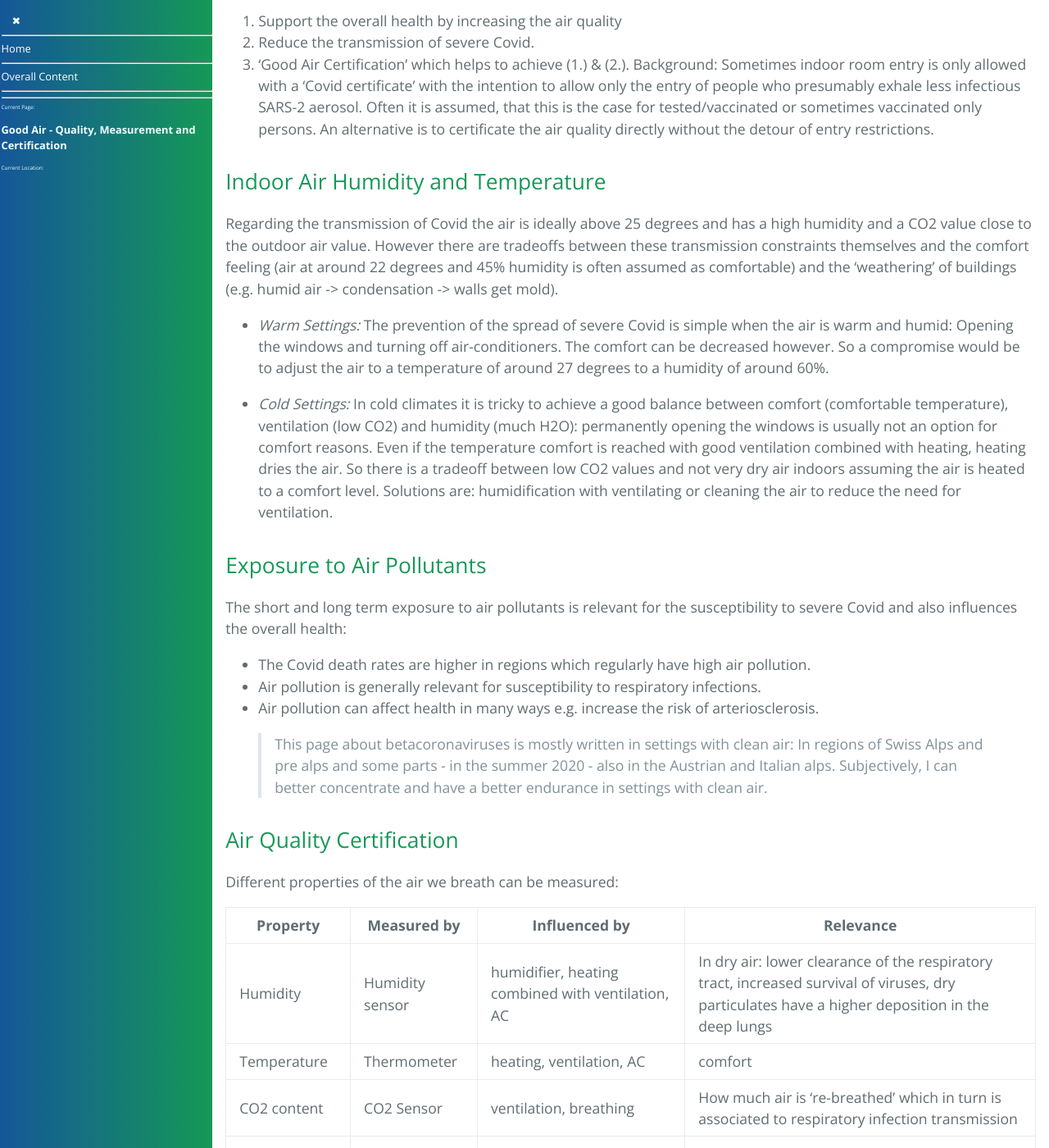
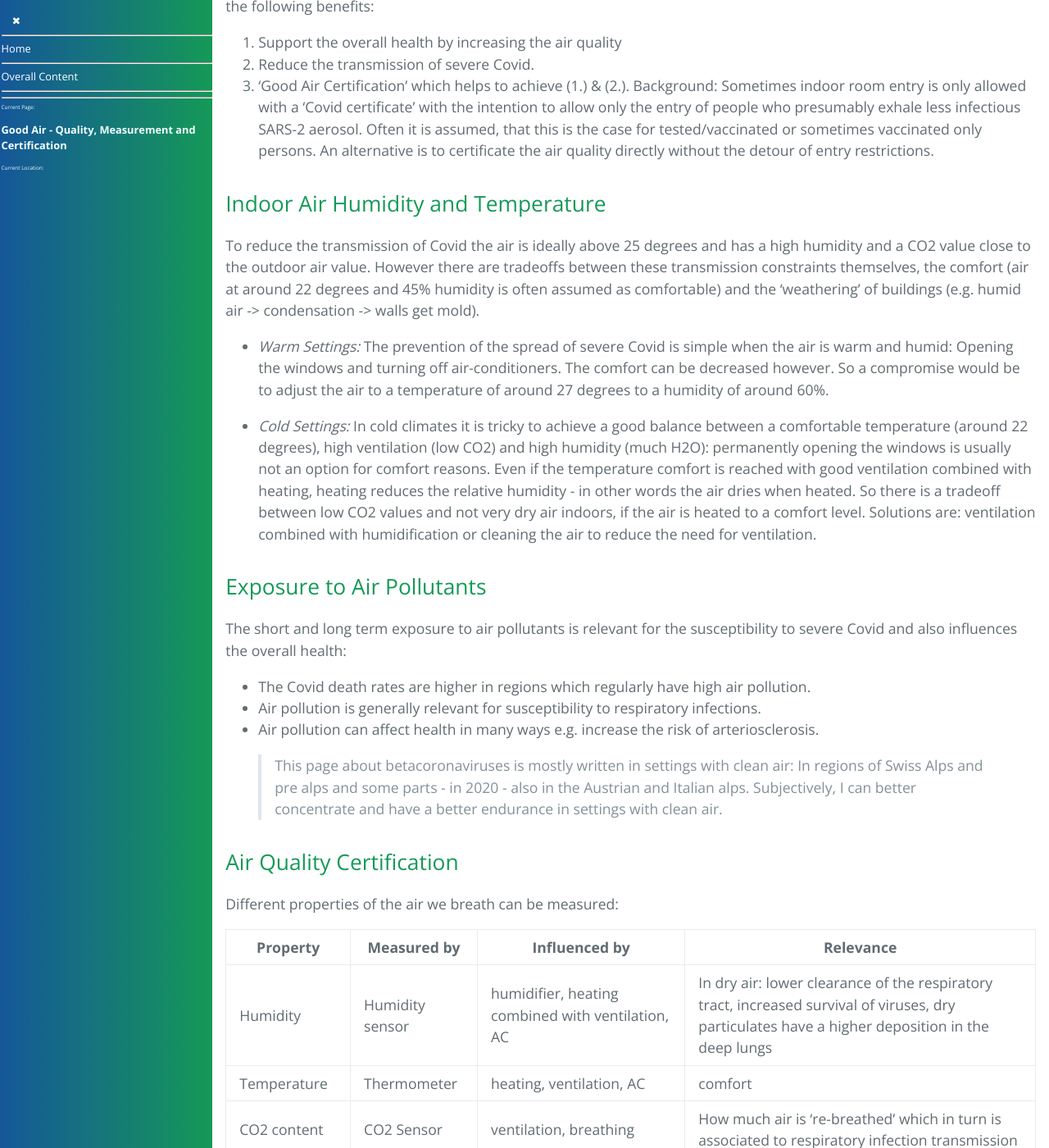
Before and after one commit to forestgrape/coronavirus, a Jekyll site: the page built from 7_social/good_air.md, in a window 1280 px wide and 1400 px high, scrolled down 738 px. Shown: the whole window at 82% size. Built offline with Jekyll 4.4.1, drawn with Linux system fonts in a browser that asks for light colours; our own code applies the rules of GitHub Pages for plain Markdown files; some of the changed text lies outside the part shown.

Commit message:
formulations

```diff
--- a/7_social/good_air.md
+++ b/7_social/good_air.md
@@ -1,6 +1,6 @@
 # Good Air - Quality, Measurement and Certification
 
-> brainstorming chapter - ideas put here at pre-alpha stage.
+> Explorative chapter. Brainstorming ideas how to provide and ensure good air. The associated health benefits including reduced Covid spread are sketched.
 
 * [Introduction](#introduction)
 * [Indoor Air Humidity and Temperature](#indoor-air-humidity-and-temperature)
@@ -25,11 +25,11 @@ In this chapter methods to supervise the air quality and tools to achieve good a
 3. 'Good Air Certification' which helps to achieve (1.) & (2.). Background: Sometimes indoor room entry is only allowed with a 'Covid certificate' with the intention to allow only the entry of people who presumably exhale less infectious SARS-2 aerosol. Often it is assumed, that this is the case for tested/vaccinated or sometimes vaccinated only persons. An alternative is to certificate the air quality directly without the detour of entry restrictions.
 
 ## Indoor Air Humidity and Temperature
-Regarding the transmission of Covid the air is ideally above 25 degrees and has a high humidity and a CO2 value close to the outdoor air value. However there are tradeoffs between these transmission constraints themselves and the comfort feeling (air at around 22 degrees and 45% humidity is often assumed as comfortable) and the 'weathering' of buildings (e.g. humid air -> condensation -> walls get mold).
+To reduce the transmission of Covid the air is ideally above 25 degrees and has a high humidity and a CO2 value close to the outdoor air value. However there are tradeoffs between these transmission constraints themselves, the comfort (air at around 22 degrees and 45% humidity is often assumed as comfortable) and the 'weathering' of buildings (e.g. humid air -> condensation -> walls get mold).
 
 * *Warm Settings:* The prevention of the spread of severe Covid is simple when the air is warm and humid: Opening the windows and turning off air-conditioners. The comfort can be decreased however. So a compromise would be to adjust the air to a temperature of around 27 degrees to a humidity of around 60%.
 
-* *Cold Settings:* In cold climates it is tricky to achieve a good balance between comfort (comfortable temperature), ventilation (low CO2) and humidity (much H2O): permanently opening the windows is usually not an option for comfort reasons. Even if the temperature comfort is reached with good ventilation combined with heating, heating dries the air. So there is a tradeoff between low CO2 values and not very dry air indoors assuming the air is heated to a comfort level. Solutions are: humidification with ventilating or cleaning the air to reduce the need for ventilation.
+* *Cold Settings:* In cold climates it is tricky to achieve a good balance between a comfortable temperature (around 22 degrees), high ventilation (low CO2) and high humidity (much H2O): permanently opening the windows is usually not an option for comfort reasons. Even if the temperature comfort is reached with good ventilation combined with heating, heating reduces the relative humidity - in other words the air dries when heated. So there is a tradeoff between low CO2 values and not very dry air indoors, if the air is heated to a comfort level. Solutions are: ventilation combined with humidification or cleaning the air to reduce the need for ventilation.
 
 ## Exposure to Air Pollutants
 The short and long term exposure to air pollutants is relevant for the susceptibility to severe Covid and also influences the overall health:
@@ -37,7 +37,7 @@ The short and long term exposure to air pollutants is relevant for the susceptib
 * Air pollution is generally relevant for susceptibility to respiratory infections.
 * Air pollution can affect health in many ways e.g. increase the risk of arteriosclerosis.
 
-    > This page about betacoronaviruses is mostly written in settings with clean air: In regions of Swiss Alps and pre alps and some parts - in the summer 2020 - also in the Austrian and Italian alps. Subjectively, I can better concentrate and have a better endurance in settings with clean air.
+    > This page about betacoronaviruses is mostly written in settings with clean air: In regions of Swiss Alps and pre alps and some parts - in 2020 - also in the Austrian and Italian alps. Subjectively, I can better concentrate and have a better endurance in settings with clean air.
 
 
 ## Air Quality Certification
```
